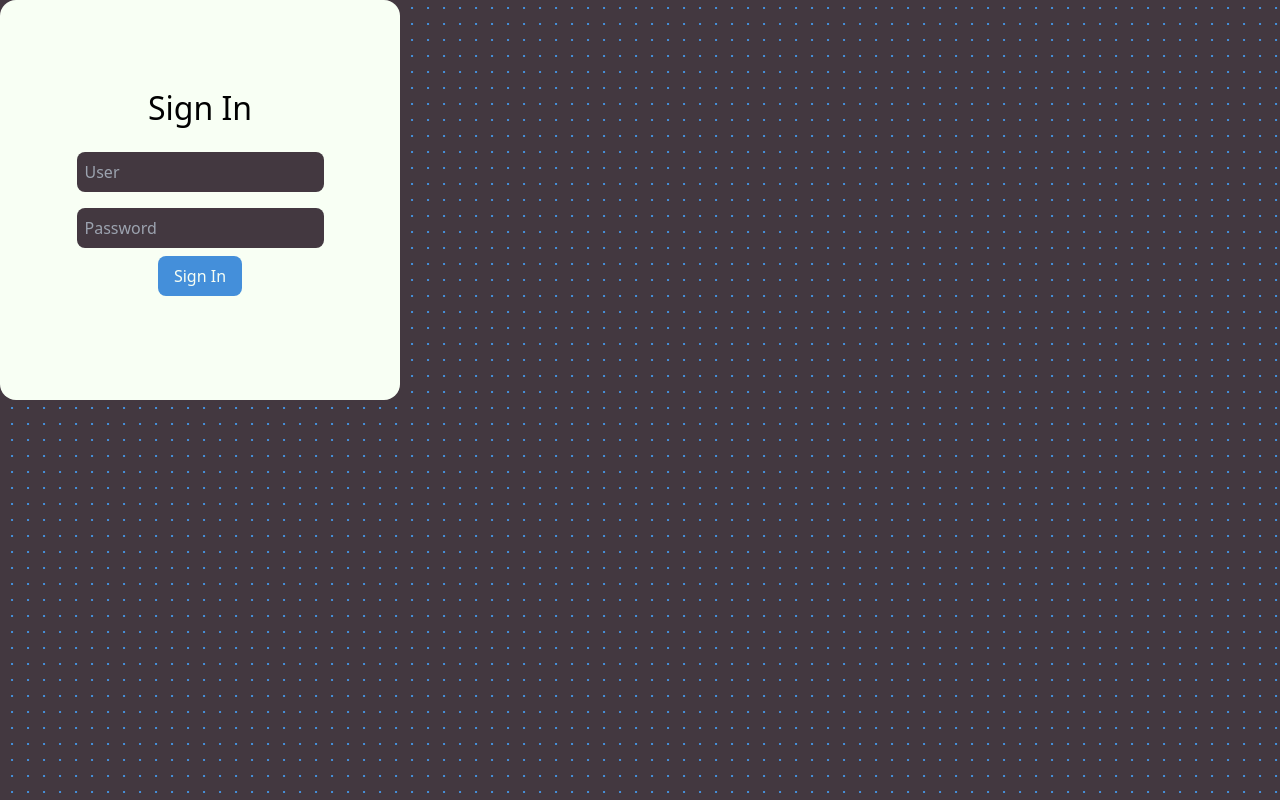
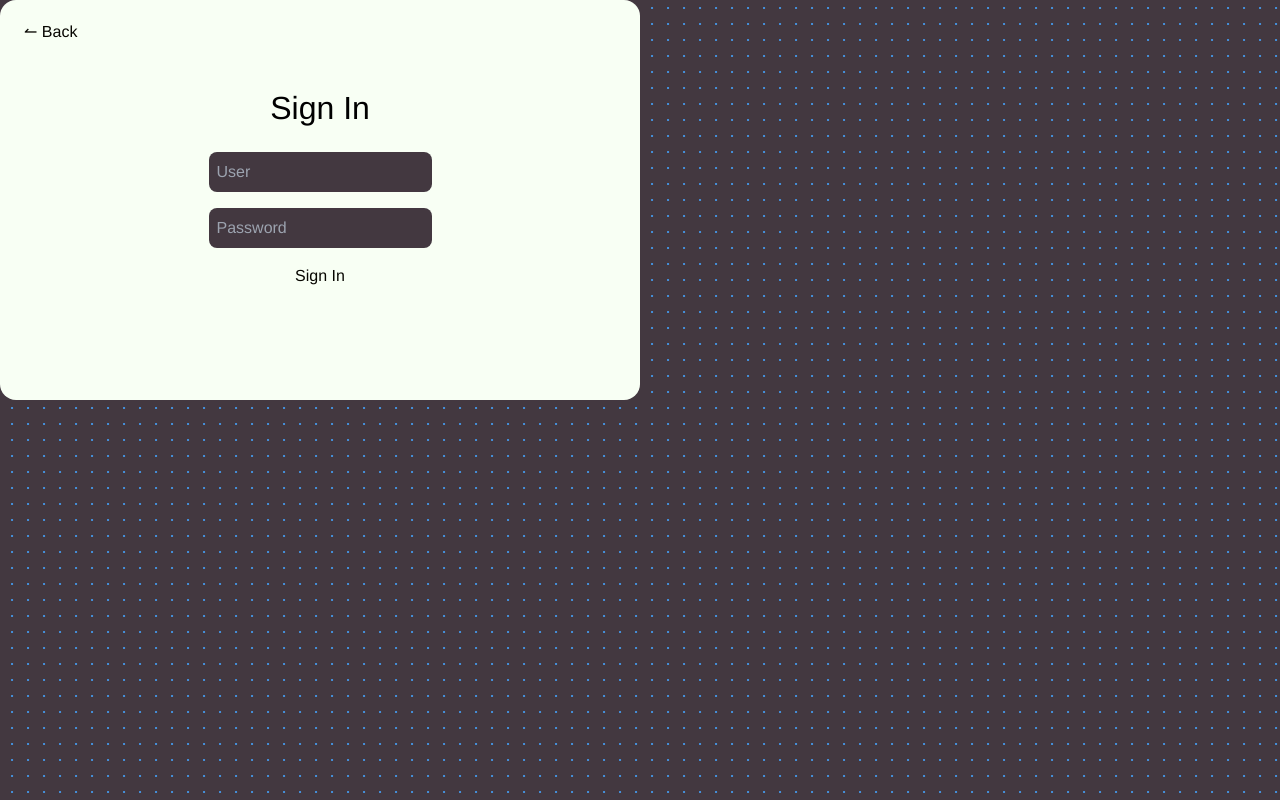
Before and after one commit to brendonluu/Powerlifting-App, a React (Vite) app in the folder client/: page /signin in a window 1280 px wide. Built offline with nearby package versions, Linux system fonts and the light colour scheme.

Commit message:
added some page routing, transitions on button, made menu dynamic

```diff
--- a/client/src/App.css
+++ b/client/src/App.css
@@ -2,6 +2,7 @@ body {
     background-image: radial-gradient(var(--tertiary) 0.75px, var(--secondary) 0.75px);
     animation: gradient 120s linear infinite;
     background-size: 1rem 1rem;
+    z-index: -1;
 }
 
 @keyframes gradient {
--- a/client/src/App.jsx
+++ b/client/src/App.jsx
@@ -8,10 +8,10 @@ function App() {
   return (
     <>
       <NavBar />
-      <body className='App'>
+      <div className='App'>
         <Menu />
         <Dashboard />
-      </body>
+      </div>
     </>
   )
 }
--- a/client/src/components/Menu.css
+++ b/client/src/components/Menu.css
@@ -3,9 +3,49 @@
   --button-size: 1rem;
 }
 
-.Menu {
+.menu {
   display: flex;
   background-color: var(--white);
   min-width: var(--menu-width);
   height: calc(100vh - var(--header-height));
+  position: relative;
 }
+
+.menu-close-button-wrapper {
+  position: absolute;
+  right: 0.5rem;
+  top: 0.5rem;
+}
+
+.menu-close-button {
+  width: 2rem;
+  height: 2rem;
+  border-radius: 0.5rem;
+  color: var(--black);
+  transition: 0.25s;
+}
+
+.menu-close-button:hover {
+  background-color: var(--tertiary);
+  color: var(--white);
+}
+
+.menu-open-button-wrapper {
+  position: absolute;
+  left: 0.5rem;
+  top: calc(var(--header-height) + 0.5rem);
+}
+
+.menu-open-button {
+  background-color: var(--white);
+  width: 2rem;
+  height: 2rem;
+  border-radius: 0.5rem;
+  color: var(--black);
+  transition: 0.25s;
+}
+
+.menu-open-button:hover {
+  background-color: var(--tertiary);
+  color: var(--white)
+}
--- a/client/src/components/Menu.jsx
+++ b/client/src/components/Menu.jsx
@@ -1,9 +1,34 @@
+import { useState, useEffect } from 'react'
 import './Menu.css'
 
 function Menu() {
+  const [menuState, setMenuState] = useState(true)
+
+  const changeMenuState = () => {
+    setMenuState(current => !current)
+  }
+
+  useEffect(() => {
+    console.log(menuState)
+  }, [menuState])
+
   return (
-    <div className="Menu">
-    </div>
+    <>
+      {menuState
+        ?
+        <div className="menu">
+          <div className='menu-close-button-wrapper'>
+            <button className='menu-close-button' onClick={changeMenuState}>
+              ✕
+            </button>
+          </div>
+        </div>
+        :
+        <div className="menu-open-button-wrapper">
+          <button className="menu-open-button" type="button" onClick={changeMenuState}>☰</button>
+        </div>
+        }
+    </>
   )
 }
 
--- a/client/src/components/NavBar.css
+++ b/client/src/components/NavBar.css
@@ -18,18 +18,19 @@
     height: var(--header-height);
     padding: var(--nav-padding);
     background: var(--primary);
+    box-shadow: 0 -0.5rem 2rem 0.5rem var(--black);
 }
 
 .Logo {
     height: 100%;
 }
 
-.logIn {
+.signIn {
     padding: 0.5rem;
     color: var(--white);
     font-size: x-large;
 }
 
-.logIn:hover {
+.signIn:hover {
     background-color: var(--tertiary);
 }
--- a/client/src/components/NavBar.jsx
+++ b/client/src/components/NavBar.jsx
@@ -18,7 +18,7 @@ function NavBar() {
                   ? <User />
                   :
                   <Link to="/signin">
-                     <button className="logIn">
+                     <button className="signIn">
                         Sign In
                      </button>
                   </Link>
--- a/client/src/index.css
+++ b/client/src/index.css
@@ -19,6 +19,8 @@
   2. Remove default margin
 */
 * {
+  font-family: Bahnschrift, 'DIN Alternate', 'Franklin Gothic Medium', 'Nimbus Sans Narrow', sans-serif-condensed, sans-serif;
+  font-weight: normal;
   margin: 0;
   line-height: calc(1em + 0.5rem);
   --white: #f8fff4;
--- a/client/src/routes/SignIn.css
+++ b/client/src/routes/SignIn.css
@@ -1,19 +1,38 @@
-.SignInContainer {
+.signIn-container {
   background-color: var(--white);
   height: 50vh;
-  width: 50vh;
+  width: 50vw;
   border-radius: 1rem;
   display: flex;
   flex-direction: column;
   align-items: center;
   justify-content: center;
+  position: relative;
 }
 
-.SignInTitle {
+.signIn-back-button-wrapper {
+  position: absolute;
+  top: 1rem;
+  left: 1rem;
+}
+
+.signIn-back-button {
+  padding: 0.25rem 0.5rem;
+  border-radius: 0.5rem;
+  color: var(--black);
+  transition: 0.25s;
+}
+
+.signIn-back-button:hover {
+  background-color: var(--tertiary);
+  color: var(--white);
+}
+
+.signIn-title {
   font-size: xx-large;
 }
 
-.LogInForm {
+.signIn-form {
   display: flex;
   flex-direction: column;
   justify-content: center;
@@ -21,7 +40,7 @@
   padding: 1rem;
 }
 
-.LogInField {
+.signIn-text-input {
   background-color: var(--secondary);
   padding: 0.5rem;
   margin: 0.5rem;
@@ -29,16 +48,14 @@
   color: var(--tertiary);
 }
 
-.SignInButton {
-  background-color: var(--tertiary);
+.signIn-signIn-button {
   padding: 0.5rem 1rem;
   border-radius: 0.5rem;
-  color: var(--white);
+  color: var(--black);
   transition: 0.25s;
 }
 
-.SignInButton:hover {
-  transform: scale(1.1);
-  margin: 0.05rem 0.05rem -0.1rem 0.05rem ;
-  cursor: pointer;
+.signIn-signIn-button:hover {
+  background-color: var(--tertiary);
+  color: var(--white);
 }
--- a/client/src/routes/SignIn.jsx
+++ b/client/src/routes/SignIn.jsx
@@ -1,15 +1,23 @@
+import { Link } from 'react-router-dom'
 import './SignIn.css'
 import React from 'react'
 
 function SignIn() {
   return (
     <div className="flex justify-center items-center min-h-screen">
-      <div className="SignInContainer">
-        <span className="SignInTitle">Sign In</span>
-        <form className='LogInForm' action={console.log("submit")} method='POST'>
-          <input className='LogInField' name="username" type='text' placeholder='User'/>
-          <input className='LogInField' name="password" type='password' placeholder='Password'/>
-          <button className="SignInButton" type='button'>Sign In</button>
+      <div className="signIn-container">
+        <div className='signIn-back-button-wrapper'>
+          <Link to="/">
+            <button className='signIn-back-button' type="button">
+              ↼ Back
+            </button>
+          </Link>
+        </div>
+        <span className="signIn-title">Sign In</span>
+        <form className='signIn-form' action={console.log("submit")} method='POST'>
+          <input className='signIn-text-input' name="username" type='text' placeholder='User' />
+          <input className='signIn-text-input' name="password" type='password' placeholder='Password' />
+          <button className="signIn-signIn-button" type='button'>Sign In</button>
         </form>
       </div>
     </div>
```
